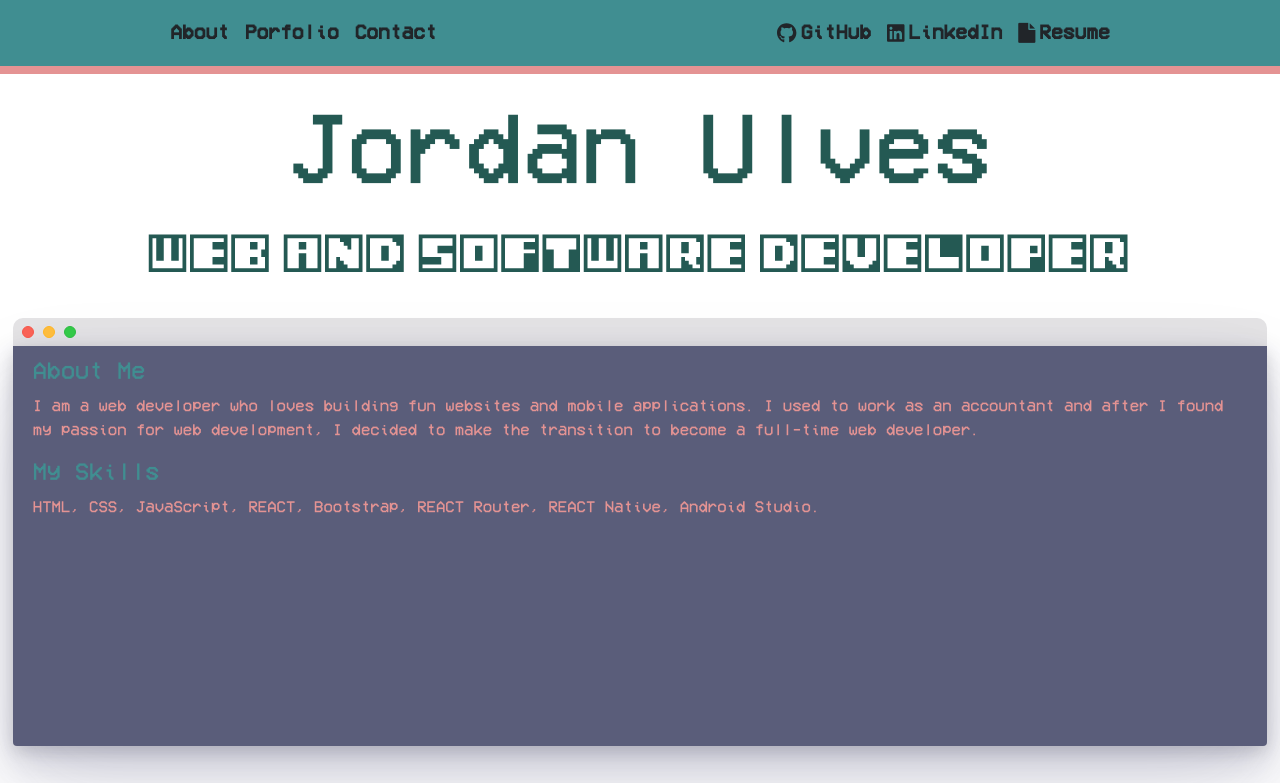
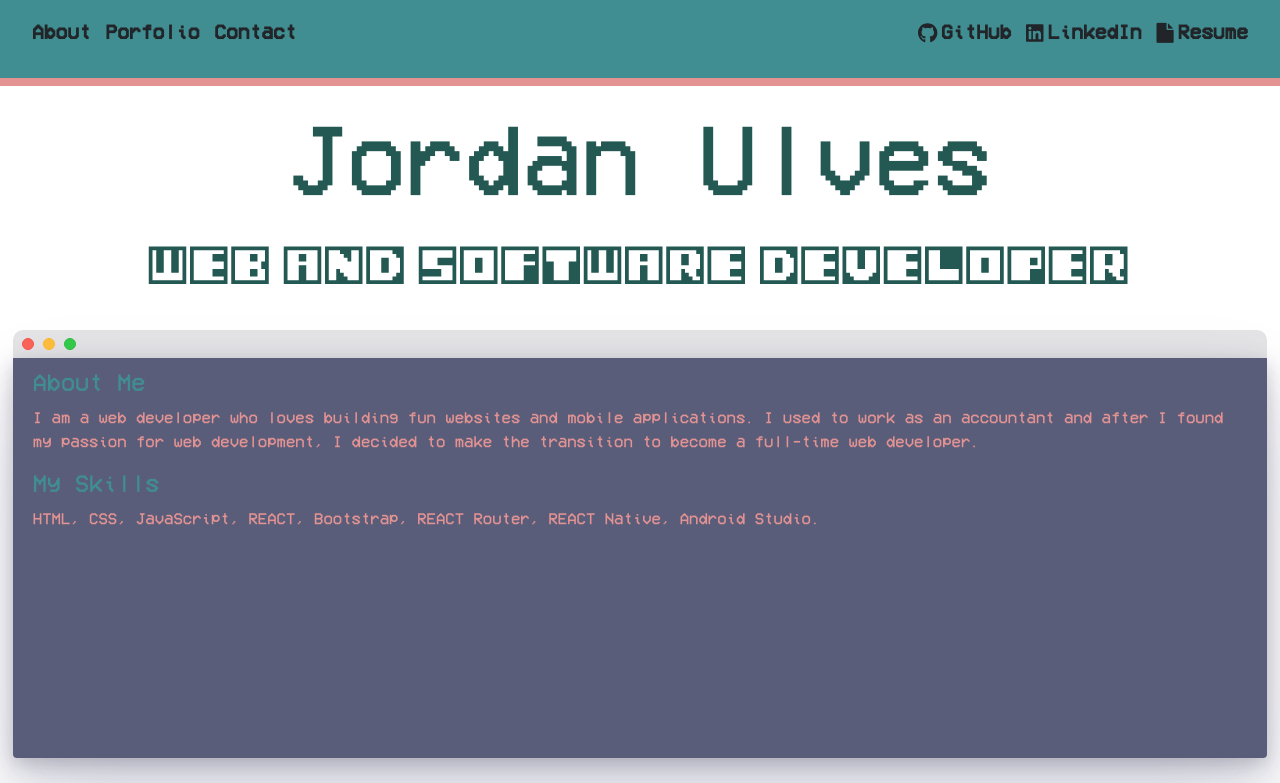
Before and after one commit to UJordan/landing-page, a React (Create React App) app: page / in a window 1280 px wide. Shown: the top 783 px of the page. Built offline with nearby package versions, Linux system fonts and the light colour scheme.

Commit message:
Header and Nav transition from bootstrap to flexbox

```diff
--- a/src/App.css
+++ b/src/App.css
@@ -12,6 +12,98 @@
     font-family: pixelgrafiti;
     src: url('./fonts/Pixel-Grafiti.ttf');
 }
+
+/* Nav Styling */
+nav {
+    background-color: #408E91;
+    padding-top: 1em;
+    padding-bottom: 1em;
+    display: flex;
+    flex-direction: row;
+}
+
+ul {
+    list-style: none;
+    display: flex;
+    width: 100%;
+    gap: 15px;
+    font-size: 20px;
+    font-weight: bold;
+}
+
+header > div {
+    padding-top: .5rem;
+    background-color: #E49393;
+}
+
+.nav-left {
+    padding-left: 2.5%;
+    justify-content: flex-start;
+}
+
+.nav-right {
+    padding-right: 2.5%;
+    justify-content: flex-end;
+    padding-left: 0px;
+}
+
+.sticky-nav {
+    position: sticky;
+    top: 0;
+    z-index: 1;
+  }
+
+.hover-underline-animation {
+    font-family: vcrosdmono, sans-serif;
+}
+
+.hover-underline-animation:hover {
+    display: inline-block;
+    position: relative;
+    color: #E49393;
+  }
+
+.hover-underline-animation::after {
+content: '';
+position: absolute;
+width: 100%;
+transform: scaleX(0);
+height: 2px;
+bottom: 0;
+left: 0;
+background-color: #E49393;
+transform-origin: bottom right;
+transition: transform 0.25s ease-out;
+}
+
+.hover-underline-animation:hover::after {
+transform: scaleX(1);
+transform-origin: bottom left;
+}
+
+@media (max-width: 768px) {
+    nav {
+        flex-direction: column;
+    }
+}
+
+@media (max-width: 768px) {
+    .nav-left {
+        justify-content: center;
+    }
+}
+
+@media (max-width: 768px) {
+    .nav-right {
+        justify-content: center;
+    }
+}
+
+a {
+    text-decoration: none;
+    color: inherit;
+}
+/* Nav Styling */
 
 h4, p {
     font-family: vcrosdmono, sans-serif;
@@ -56,40 +148,6 @@ footer > section {
 section > p {
     margin-bottom: 0;
     padding-bottom: 1rem;
-}
-
-.sticky-nav {
-    position: sticky;
-    top: 0;
-    z-index: 1;
-  }
-
-.hover-underline-animation {
-    font-family: vcrosdmono, sans-serif;
-}
-
-.hover-underline-animation:hover {
-    display: inline-block;
-    position: relative;
-    color: #E49393;
-  }
-
-.hover-underline-animation::after {
-content: '';
-position: absolute;
-width: 100%;
-transform: scaleX(0);
-height: 2px;
-bottom: 0;
-left: 0;
-background-color: #E49393;
-transform-origin: bottom right;
-transition: transform 0.25s ease-out;
-}
-
-.hover-underline-animation:hover::after {
-transform: scaleX(1);
-transform-origin: bottom left;
 }
 
 .jordan {
@@ -187,3 +245,4 @@ form > div {
     width: 100%;
     margin-bottom: 20px;
   }
+/* Contact Form */
--- a/src/components/Header.js
+++ b/src/components/Header.js
@@ -3,48 +3,47 @@ import { Link } from 'react-scroll';
 import { FontAwesomeIcon } from '@fortawesome/react-fontawesome'
 
 const Header = () => {
+
     return (
         <header className="sticky-nav">
-            <nav className='pt-3 pb-1' style={{backgroundColor:'#408E91'}}>
-                <ul className="list-unstyled d-flex " style={{flexWrap:'wrap'}}>
-                    <div className="mx-auto d-flex">
-                        <li className="me-3 hover-underline-animation" style={{fontSize:"20px", fontWeight:'bold'}}>
+            <nav>
+                <ul className='nav-left'>
+                    <li className="hover-underline-animation" >
                         <Link to="About" spy={true} smooth={true} offset={-150} duration={500}>
                         About
                         </Link>
                     </li>
-                        <li className="me-3 hover-underline-animation" style={{fontSize:"20px", fontWeight:'bold'}}>
+                    <li className="hover-underline-animation" >
                         <Link to="Portfolio" spy={true} smooth={true} offset={-150} duration={500}>
                         Porfolio
                         </Link>
                     </li>
-                        <li className="hover-underline-animation Icon" style={{fontSize:"20px", fontWeight:'bold'}}>
+                    <li className="hover-underline-animation Icon" >
                         <Link to="Contact" spy={true} smooth={true} offset={-150} duration={500}>
                             Contact
                         </Link>
                     </li>
-                    </div>
-                    <div className="mx-auto d-flex" style={{flexWrap:'wrap'}}>
-                        <li className="me-3 hover-underline-animation" icon={faGithub}  style={{fontSize:"20px", fontWeight:'bold'}}>
+                </ul>
+                <ul className='nav-right'>
+                    <li className="hover-underline-animation" icon={faGithub} >
                         <a href='https://github.com/UJordan' style={{ textDecoration: 'none', color:'inherit' }}>
-                                <FontAwesomeIcon className="me-1" icon={faGithub} style={{fontSize:"20px"}} />
+                            <FontAwesomeIcon className="me-1" icon={faGithub}/>
                             GitHub
                         </a>
                     </li>
-                        <li className="me-3 hover-underline-animation" icon={faLinkedin} style={{fontSize:"20px", fontWeight:'bold'}}>
+                    <li className="hover-underline-animation" icon={faLinkedin}>
                         <a href='https://www.linkedin.com/in/jordanulves/' style={{ textDecoration: 'none', color:'inherit' }}>
-                                <FontAwesomeIcon className="me-1" icon={faLinkedin} style={{fontSize:"20px"}} />
+                            <FontAwesomeIcon className="me-1" icon={faLinkedin}/>
                             LinkedIn
                         </a>
                     </li>
-                        <li className="hover-underline-animation" style={{fontSize:"20px", fontWeight:'bold'}}>
-                            <i className='fa fa-file me-1' style={{fontSize:"20px"}} />
+                    <li className="hover-underline-animation">
+                        <i className='fa fa-file me-1'/>
                         Resume
                     </li>
-                    </div>
                 </ul>
             </nav>
-            <div className='pt-2' style={{backgroundColor:'#E49393'}}></div>
+          <div></div>
         </header>
       );
     }
```
Lines whose indentation alone changed are shown as unchanged.
